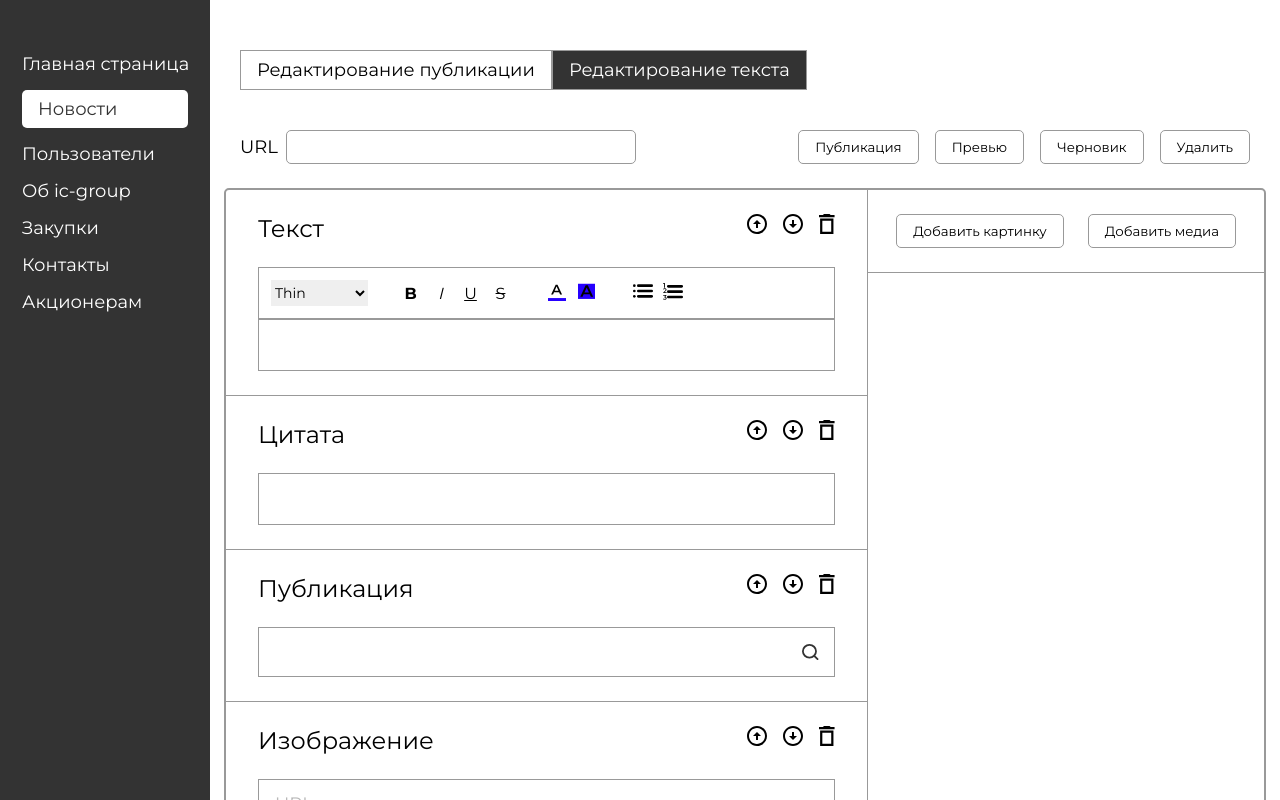
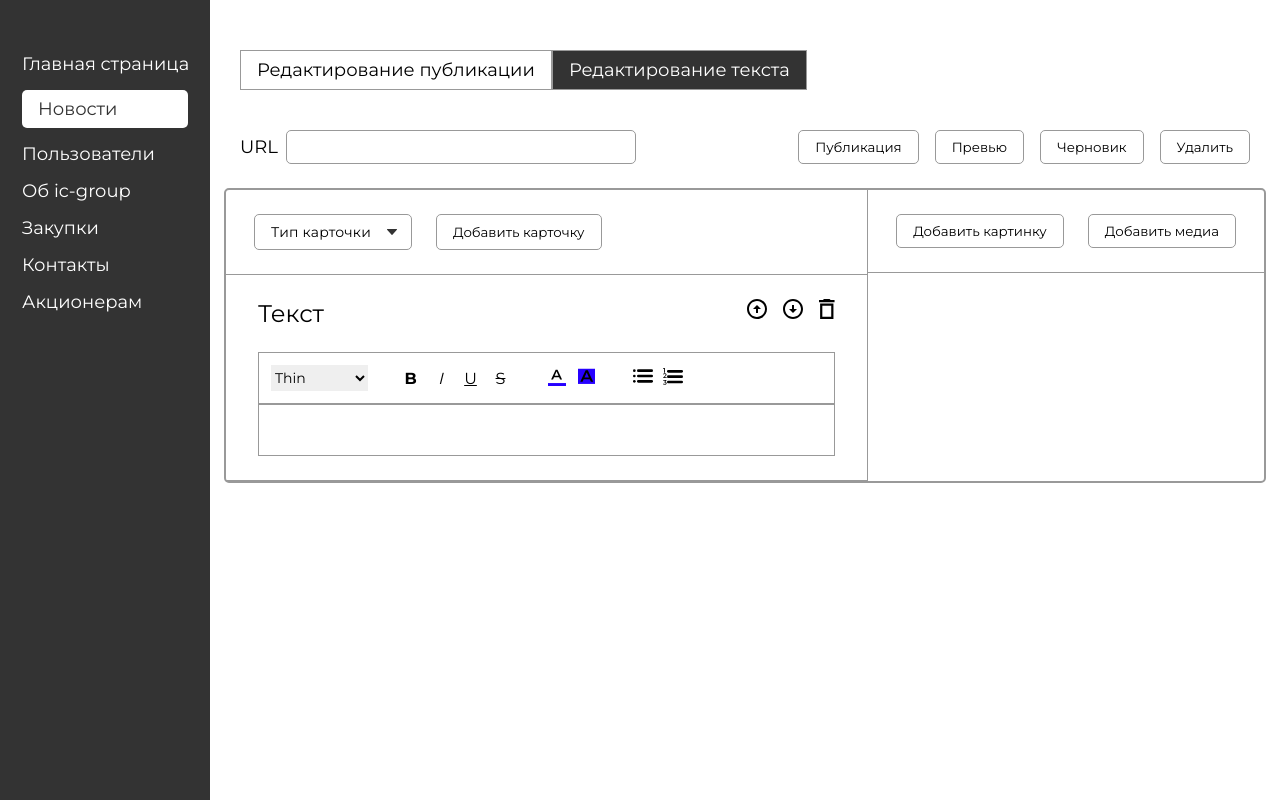
Before and after one commit to KiraProsto/ICGroup-admin, a React (Vite) app: page /admin/news/add in a window 1280 px wide. Both pictures are taken after a click on the button "Редактирование текста". Shown: the top 800 px of the page. Built offline with nearby package versions, Linux system fonts and the light colour scheme.

Commit message:
implemented card type selection and card addition in CardsContainer

```diff
--- a/src/components/newsadd/NewsAddHeader.tsx
+++ b/src/components/newsadd/NewsAddHeader.tsx
@@ -1,6 +1,6 @@
 import './newsadd.css';
 
-type Mode = 'publication' | 'text';
+type Mode = 'publication' | 'text_redaction';
 
 interface INewsAddHeaderProps {
   mode: Mode;
@@ -25,11 +25,11 @@ export default function NewsAddHeader({ mode, setMode }: INewsAddHeaderProps) {
         <button
           type="button"
           className={
-            mode === 'text'
+            mode === 'text_redaction'
               ? 'add-header__mode-btn add-header__mode-btn-active'
               : 'add-header__mode-btn'
           }
-          onClick={() => setMode('text')}
+          onClick={() => setMode('text_redaction')}
         >
           Редактирование текста
         </button>
--- a/src/components/newsadd/newsadd.css
+++ b/src/components/newsadd/newsadd.css
@@ -364,3 +364,11 @@
   border: 1px solid var(--gray-3);
   padding: 14px 16px;
 }
+
+/* FunctionSelector */
+.add-functions__actions {
+  display: flex;
+  gap: 24px;
+  padding: 24px 28px;
+  border-bottom: 1px solid var(--gray-3);
+}
--- a/src/components/newsadd/text/CardsContainer.tsx
+++ b/src/components/newsadd/text/CardsContainer.tsx
@@ -1,17 +1,41 @@
+import { useState } from 'react';
 import ImgCard from './cards/ImgCard';
 import PublicationCard from './cards/PublicationCard';
 import QuoteCard from './cards/QuoteCard';
 import TextCard from './cards/TextCard';
 import VideoCard from './cards/VideoCard';
+import FunctionSelector from './FunctionSelector';
 
 export default function CardsContainer() {
+  const [cards, setCards] = useState(() => [
+    { id: crypto.randomUUID(), type: 'text_card' },
+  ]);
+
+  const addCard = (type: string) => {
+    setCards((prev) => [...prev, { id: crypto.randomUUID(), type }]);
+  };
+
+  const renderCard = (card: { id: string; type: string }) => {
+    switch (card.type) {
+      case 'text_card':
+        return <TextCard key={card.id} />;
+      case 'quote_card':
+        return <QuoteCard key={card.id} />;
+      case 'img_card':
+        return <ImgCard key={card.id} />;
+      case 'video_card':
+        return <VideoCard key={card.id} />;
+      case 'publication_card':
+        return <PublicationCard key={card.id} />;
+      default:
+        return null;
+    }
+  };
   return (
     <div className="cards-container">
-      <TextCard />
-      <QuoteCard />
-      <PublicationCard />
-      <ImgCard />
-      <VideoCard />
+      {cards.length <= 2 && <FunctionSelector onAddCard={addCard} />}
+      {cards.map(renderCard)}
+      {cards.length > 2 && <FunctionSelector onAddCard={addCard} />}
     </div>
   );
 }
--- a/src/components/newsadd/text/FunctionSelector.tsx
+++ b/src/components/newsadd/text/FunctionSelector.tsx
@@ -0,0 +1,45 @@
+import { useState } from 'react';
+import '../newsadd.css';
+
+export default function FunctionSelector({
+  onAddCard,
+}: {
+  onAddCard: (type: string) => void;
+}) {
+  const [selected, setSelected] = useState('');
+
+  const functions = [
+    { value: 'text_card', label: 'Текст' },
+    { value: 'quote_card', label: 'Цитата' },
+    { value: 'publication_card', label: 'Публикация' },
+    { value: 'img_card', label: 'Картинка' },
+    { value: 'video_card', label: 'Видео' },
+  ];
+  return (
+    <div className="add-functions">
+      <div className="add-functions__actions">
+        <select
+          className="add-category__select"
+          value={selected}
+          onChange={(e) => setSelected(e.target.value)}
+        >
+          <option value="" disabled>
+            Тип карточки
+          </option>
+
+          {functions.map((item) => (
+            <option key={item.value} value={item.value}>
+              {item.label}
+            </option>
+          ))}
+        </select>
+        <button
+          className="add-header__action-btn"
+          onClick={() => selected && onAddCard(selected)}
+        >
+          Добавить карточку
+        </button>
+      </div>
+    </div>
+  );
+}
--- a/src/components/newsadd/text/cards/TextCard.tsx
+++ b/src/components/newsadd/text/cards/TextCard.tsx
@@ -9,13 +9,13 @@ export default function TextCard() {
 
   const COLORS = [
     '#000000',
-    '#444444',
     '#888888',
     '#CCCCCC',
     '#FFFFFF',
     '#FF0000',
     '#FF7F00',
     '#FFFF00',
+    '#1DE9B6',
     '#00FF00',
     '#00FFFF',
     '#0000FF',
--- a/src/pages/admin/News/NewsAddPage.tsx
+++ b/src/pages/admin/News/NewsAddPage.tsx
@@ -13,7 +13,7 @@ import { useSelector } from 'react-redux';
 import CardsContainer from '@/components/newsadd/text/CardsContainer';
 
 export default function NewsAddPage() {
-  type Mode = 'publication' | 'text';
+  type Mode = 'publication' | 'text_redaction';
   const [mode, setMode] = useState<Mode>('publication');
   const pickerOpen = useSelector((state: RootState) => state.media.pickerOpen);
 
@@ -38,13 +38,12 @@ export default function NewsAddPage() {
       )}
       {pickerOpen && <MediaPicker />}
 
-      {mode === 'text' && (
+      {mode === 'text_redaction' && (
         <div className="news-add-layout">
           <div className="news-add-layout__left">
-            {/* <FunctionSelector /> */}
-            {/* <MainCard /> */}
             <CardsContainer />
           </div>
+
           <div className="news-add-layout__right">
             <MediaActions />
           </div>
```
